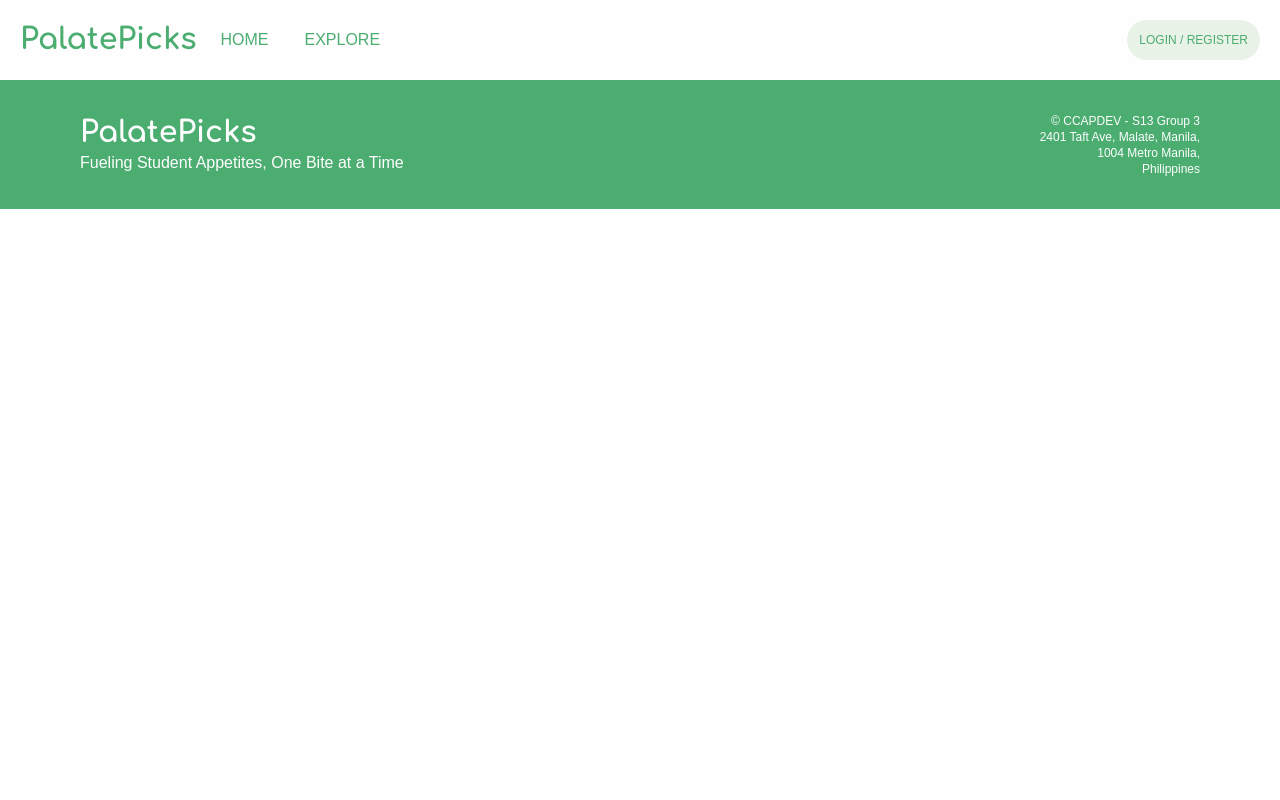
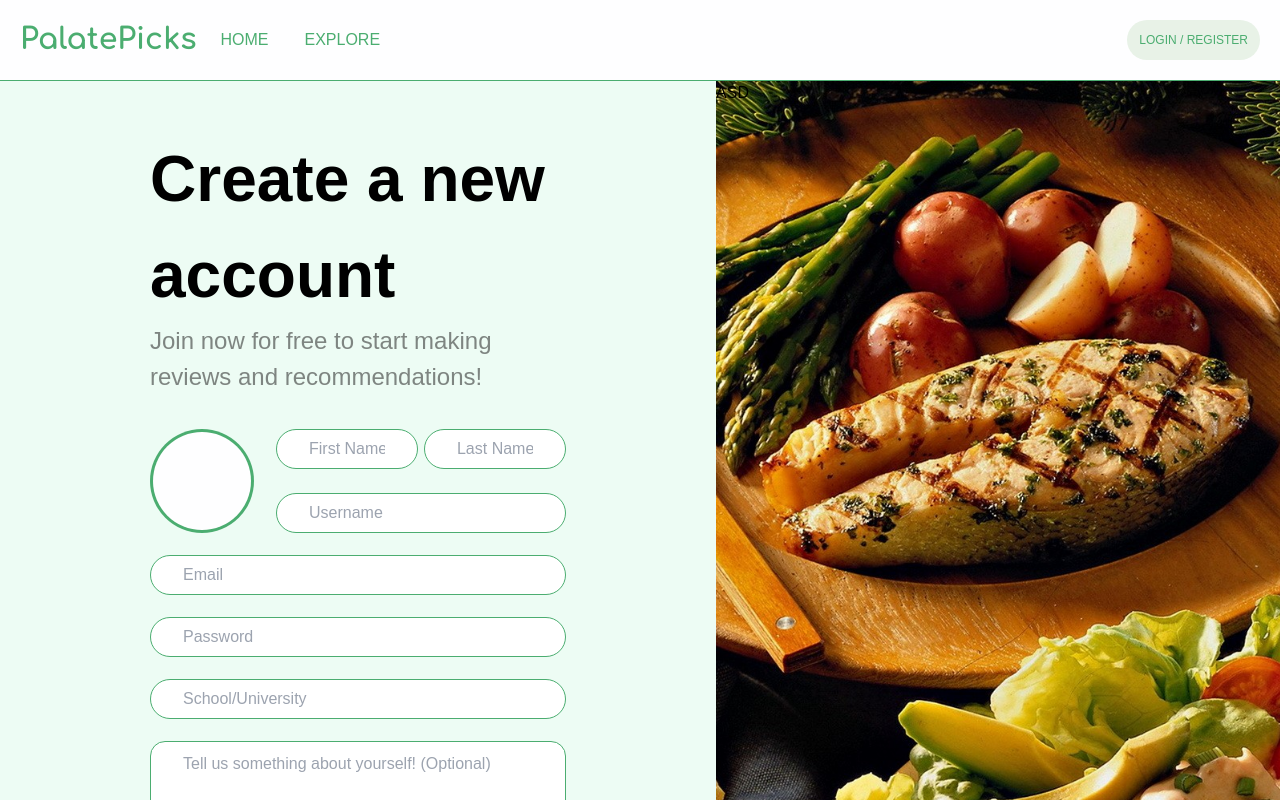
Before and after one commit to thekovie/PalatePicks, a Vue app: page /register in a window 1280 px wide. Shown: the top 800 px of the page. Built offline with nearby package versions, Linux system fonts and the light colour scheme; a web font is replaced by a local one.

Commit message:
Register Page Component Creation
Add register page with v-modal and with login link that redirects to login page/component.

```diff
--- a/src/views/Register.vue
+++ b/src/views/Register.vue
@@ -1,3 +1,109 @@
 <template>
 
+    <!-- Whole Register Division Container -->
+    <div class="flex flex-row bg-green_lightbg w-screen">
+
+      <!-- Register Division -->
+      <form class="flex flex-grow justify-center align-middle" @submit.prevent="handleSubmit">
+
+        <div class="mt-[50px] mx-[150px] p-0 flex flex-col mb-[40px]">
+
+          <!-- Registration Introduction -->
+          <div class="font-bold text-[64px] text-left">Create a new account</div>
+          <div class="text-left text-[24px] text-grey mb-[34px]">Join now for free to start making reviews and recommendations!</div>
+
+          <!-- Division for picture, first and last name, and username -->
+          <div class="flex flex-row">
+
+            <!-- Profile Picture -->
+            <div class="bg-green min-w-[104px] min-h-[104px] max-w-[104px] max-h-[104px] rounded-[100%] p-[2.69px] mr-[22px]">
+              <div class="bg-white w-[100%] h-[100%] rounded-[100%]"></div>
+            </div>
+
+            <!-- Container for first name, last name, and username -->
+            <div class="flex flex-col w-[100%] justify-between">
+
+              <!-- First and Last Name-->
+              <div class="flex flex-row justify-between">
+                <input type="text" placeholder="First Name" class="w-[49%]" v-model="firstName" required>
+                <input type="text" placeholder="Last Name" class="w-[49%]" v-model="lastName" required>
+              </div>
+
+              <!-- Username -->
+              <div class="justify-self-stretch">
+                <input type="text" placeholder="Username" class="w-[100%]" v-model="userName" required>
+              </div>
+
+
+            </div>
+
+
+          </div>
+
+          <!-- Email -->
+          <input type="text" placeholder="Email" class="mt-[22px]" v-model="email" required>
+
+          <!-- Password -->
+          <input type="password" placeholder="Password" class="mt-[22px]" v-model="password" required>
+
+          <!-- School/University -->
+          <input type="text" placeholder="School/University" class="mt-[22px]" v-model="school" required>
+
+          <!-- Bio -->
+          <textarea v-model="bio" rows="5" class="resize-none mt-[22px] mb-[22px] rounded-[15px] px-[32px] py-[10px] border-solid border-[1px] border-green" placeholder="Tell us something about yourself! (Optional)"></textarea>
+
+          <!-- Register Button -->
+          <button class="bg-green rounded-[34.5px] h-[40px] text-white text-[16px] mb-[34px]" >Register</button>
+
+
+          <!-- Redirect to login page -->
+          <div class="text-grey">Already a member? <router-link class="font-bold" :to="{ name: 'Login'}">Login here!</router-link> </div>
+
+
+        </div>
+      </form>
+
+
+      <!-- Register Picture -->
+
+
+      <div class="register-bg w-[772px] min-h-[874px]">ASD</div>
+
+
+
+
+    </div>
 </template>
+
+<script>
+export default {
+  data(){
+    return{
+      firstName: '',
+      lastName: '',
+      userName: '',
+      email: '',
+      password: '',
+      school: '',
+      bio: ''
+    }
+  },
+  methods: {
+    handleSubmit(){
+      alert('Your accound has been successfully registered!');
+    }
+  },
+}
+</script>
+
+<style scoped>
+  .register-bg {
+    background-image: url("../assets/images/register-image.png");
+    background-size: cover;
+    background-position: center;
+  }
+
+  input{
+    @apply py-[10px] px-[32px] rounded-[34.5px] h-[40px] border-[1px] border-solid border-green;
+  }
+</style>
```
Also changed, not shown: src/assets/images/register-image.png (added).
